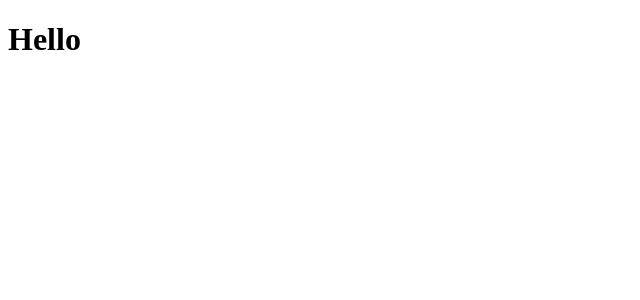
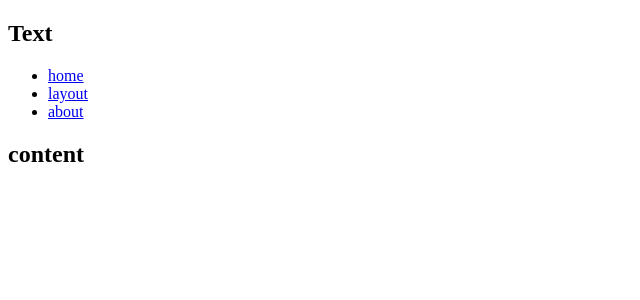
Before and after one commit to max141838/ReactModule, a React (Create React App) app: page /about in a window 1280 px wide. Shown: the top 300 px of the page, without its empty margins (0-640 px from the left). Built offline with nearby package versions, Linux system fonts and the light colour scheme.

Commit message:
number-1

```diff
--- a/package.json
+++ b/package.json
@@ -8,7 +8,8 @@
     "@testing-library/user-event": "^13.5.0",
     "react": "^18.2.0",
     "react-dom": "^18.2.0",
-    "react-scripts": "5.0.1"
+    "react-scripts": "5.0.1",
+    "react-router-dom": "^6.14.2"
   },
   "scripts": {
     "start": "react-scripts start",
--- a/src/App.js
+++ b/src/App.js
@@ -1,9 +1,27 @@
 import React from 'react';
-
+import {Link,Routes,Route} from "react-router-dom";
+import Home from "./page/Home";
+import Layout from "./page/Layout";
+import About from "./page/About";
 const App = () => {
     return (
         <div>
-        <h1>Hello</h1>
+            <div>
+                <h2>Text</h2>
+                <ul>
+                    <li><Link to={"/"}>home</Link></li>
+                    <li><Link to={"/layout"}>layout</Link></li>
+                    <li><Link to={"/about"}>about</Link></li>
+                </ul>
+            </div>
+            <div>
+                <h2>content</h2>
+                <Routes>
+                    <Route path={"/"} element={Home}/>
+                    <Route path={"/layout"} element={Layout}/>
+                    <Route path={"/about"} element={About}/>
+                </Routes>
+            </div>
         </div>
     );
 };
--- a/src/index.js
+++ b/src/index.js
@@ -2,8 +2,11 @@ import React from 'react';
 import ReactDOM from 'react-dom/client';
 
 import {App} from './App';
+import {BrowserRouter} from "react-router-dom";
 
 const root = ReactDOM.createRoot(document.getElementById('root'));
 root.render(
+    <BrowserRouter>
     <App />
+    </BrowserRouter>
 );
--- /dev/null
+++ b/src/page/About.js
@@ -0,0 +1,10 @@
+import {Outlet} from "react-router-dom";
+
+export default function About(){
+    return(
+        <div>
+            <h1>About</h1>
+            <Outlet/>
+        </div>
+    )
+}
--- /dev/null
+++ b/src/page/Home.js
@@ -0,0 +1,10 @@
+import {Outlet} from "react-router-dom";
+
+export default function Home(){
+    return (
+        <div>
+            Home
+            <Outlet/>
+        </div>
+    );
+}
--- /dev/null
+++ b/src/page/Layout.js
@@ -0,0 +1,10 @@
+import {Outlet} from "react-router-dom";
+
+export default function Layout(){
+    return(
+        <div>
+            Layout
+            <Outlet/>
+        </div>
+    );
+}
```
Also changed, not shown: 1 other file (tests, documents, lock files or other folders).
